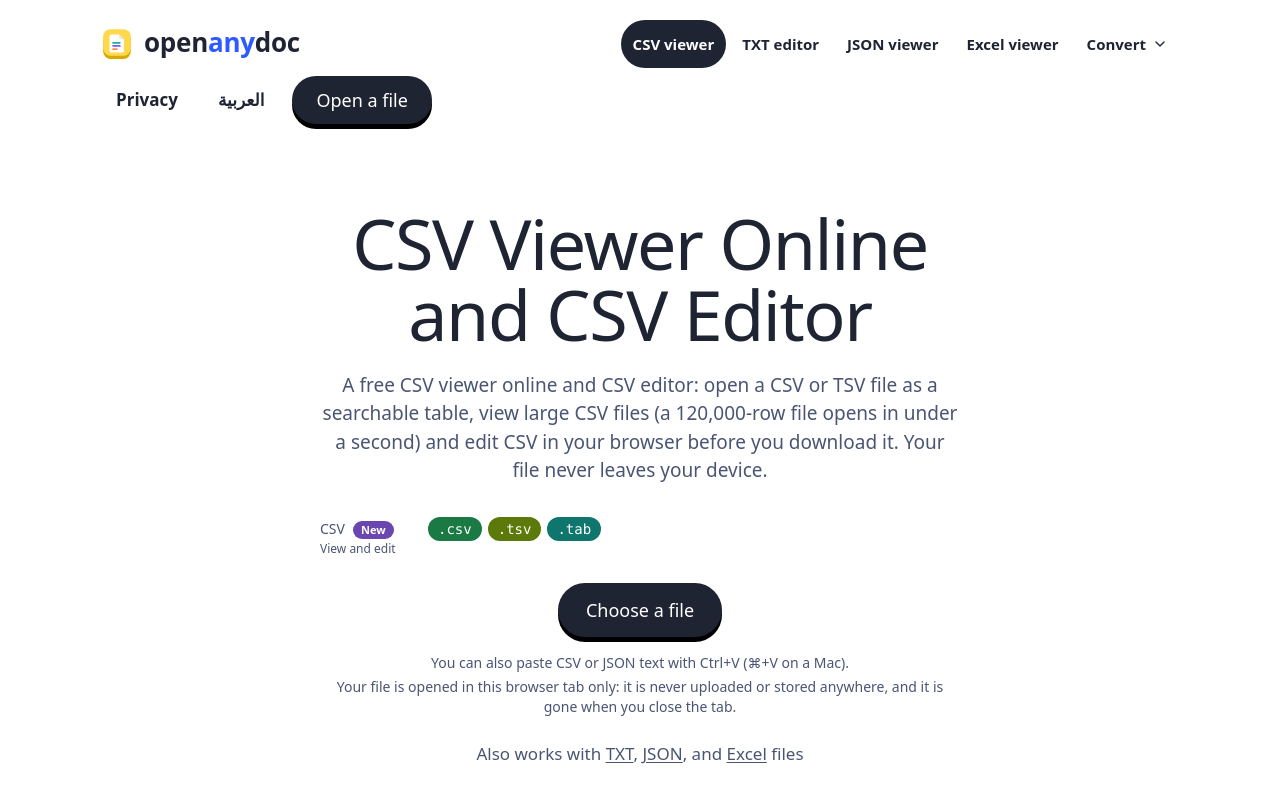
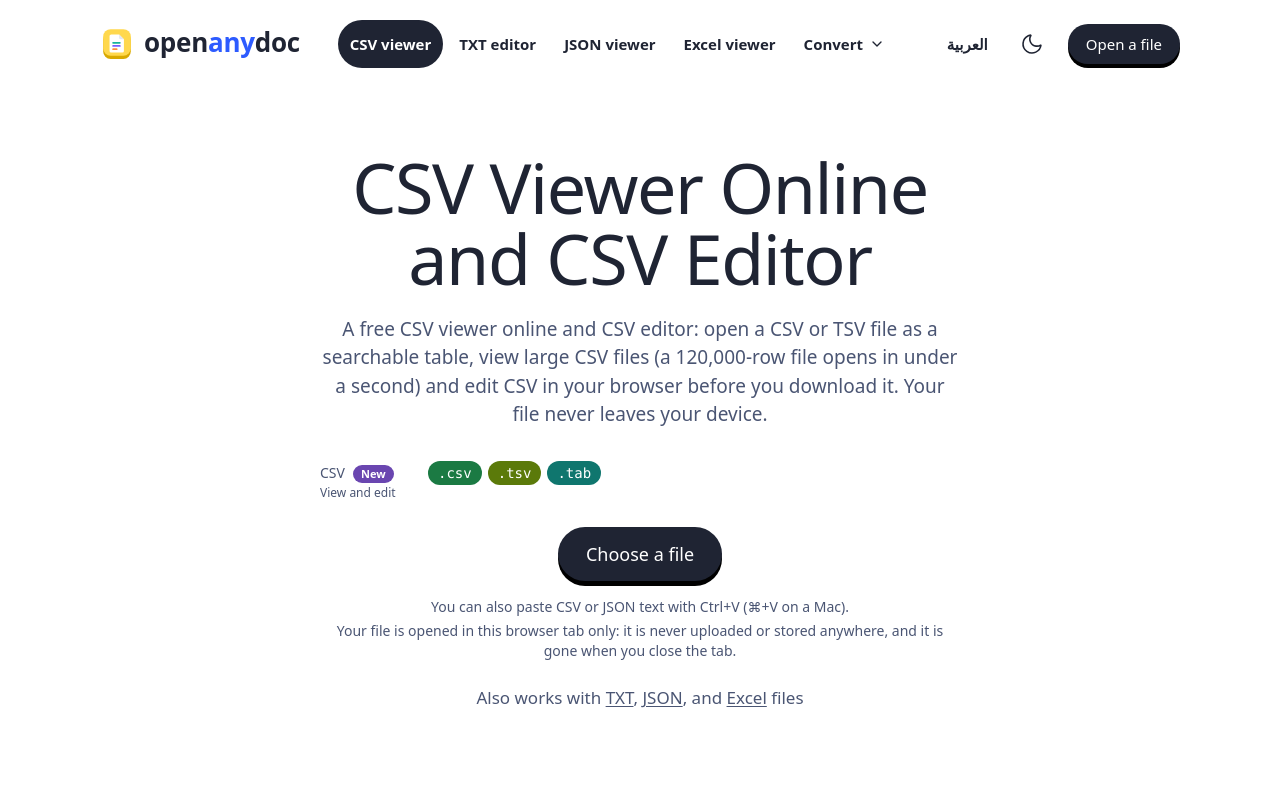
Before and after one commit to shahzad-35/openanydoc, a React (Vite) app: page /en/csv-viewer in a window 1280 px wide. Shown: the top 800 px of the page. Built offline with nearby package versions, Linux system fonts and the light colour scheme.

Commit message:
ui changes

```diff
--- a/src/components/ThemeToggle.tsx
+++ b/src/components/ThemeToggle.tsx
@@ -50,9 +50,14 @@ export default function ThemeToggle({ compact = false }: { compact?: boolean })
       type="button"
       onClick={toggleTheme}
       aria-label={isDark ? t('theme.toLight') : t('theme.toDark')}
-      className={`control-shape solid-box grid cursor-pointer place-items-center ${compact ? 'min-h-8 min-w-8 pointer-coarse:min-h-11 pointer-coarse:min-w-11' : 'min-h-11 min-w-11'} border-ink bg-paper text-ink transition-colors duration-200 hover:bg-paper-raised active:scale-[0.98]`}
+      className={
+        compact
+          ? 'control-shape solid-box grid min-h-8 min-w-8 cursor-pointer place-items-center border-ink bg-paper text-ink transition-colors duration-200 hover:bg-paper-raised active:scale-[0.98] pointer-coarse:min-h-11 pointer-coarse:min-w-11'
+          : // A round icon in the site header's quiet pill style, like the language link beside it.
+            'pill-link size-12 cursor-pointer justify-center px-0'
+      }
     >
-      <RoughIcon drawShapes={isDark ? drawSun : drawMoon} className={`${compact ? 'size-4 pointer-coarse:size-7' : 'size-7'} overflow-visible`} />
+      <RoughIcon drawShapes={isDark ? drawSun : drawMoon} className={`${compact ? 'size-4 pointer-coarse:size-7' : 'size-6'} overflow-visible`} />
     </button>
   )
 }
--- a/src/index.css
+++ b/src/index.css
@@ -417,10 +417,25 @@ html[lang="ar"] .type-h2 {
   color: var(--paper-raised);
 }
 
+/* The light mode's dark block, inverted: a light block with dark text, so the main action stands out on the dark page. */
 .dark .btn--primary {
   --base: #9aa3b8;
-  background: var(--paper-raised);
-  color: var(--ink);
+  background: var(--ink);
+  color: var(--paper);
+}
+
+/* The header's "Open a file": a smaller block that does not outweigh the menu links beside it; 44 px tall on touch screens. */
+.btn--compact {
+  --lift: 4px;
+  min-height: 40px;
+  padding: 0 18px;
+  font-size: 15px;
+}
+
+@media (pointer: coarse) {
+  .btn--compact {
+    min-height: 44px;
+  }
 }
 
 .btn--quiet {
--- a/src/pages/HomePage.tsx
+++ b/src/pages/HomePage.tsx
@@ -2,6 +2,7 @@ import { useEffect, useState } from 'react'
 import DropPanel from '../components/DropPanel'
 import FormatGuide from '../components/FormatGuide'
 import LanguageSwitcher from '../components/LanguageSwitcher'
+import ThemeToggle from '../components/ThemeToggle'
 import SiteFooter, { PageLink } from '../components/SiteFooter'
 import SiteNav from '../components/SiteNav'
 import WhatsNewBanner from '../components/WhatsNewBanner'
@@ -144,11 +145,9 @@ export default function HomePage({
         </p>
         <SiteNav currentPath={address} onNavigate={onNavigate} />
         <div className="flex items-center gap-1 sm:gap-2">
-          <PageLink id="header-link-privacy" path="/privacy" onNavigate={onNavigate} className="pill-link hidden sm:inline-flex">
-            {t('legal.privacyShort')}
-          </PageLink>
-          <LanguageSwitcher className="pill-link" />
-          <button id="header-open-file-button" type="button" disabled={intake.isReading} onClick={intake.openFilePicker} className="btn btn--primary press ms-1">
+          <LanguageSwitcher className="pill-link text-[15px] md:px-3" />
+          <ThemeToggle />
+          <button id="header-open-file-button" type="button" disabled={intake.isReading} onClick={intake.openFilePicker} className="btn btn--primary btn--compact press ms-1">
             {t('nav.openFile')}
           </button>
         </div>
--- a/src/pages/InfoPage.tsx
+++ b/src/pages/InfoPage.tsx
@@ -67,7 +67,7 @@ export default function InfoPage({ address, onNavigate }: { address: string; onN
         </p>
         <SiteNav currentPath={address} onNavigate={onNavigate} />
         <div className="flex items-center gap-1 sm:gap-2">
-          <LanguageSwitcher className="pill-link" />
+          <LanguageSwitcher className="pill-link text-[15px] md:px-3" />
           <ThemeToggle />
         </div>
       </header>
```
